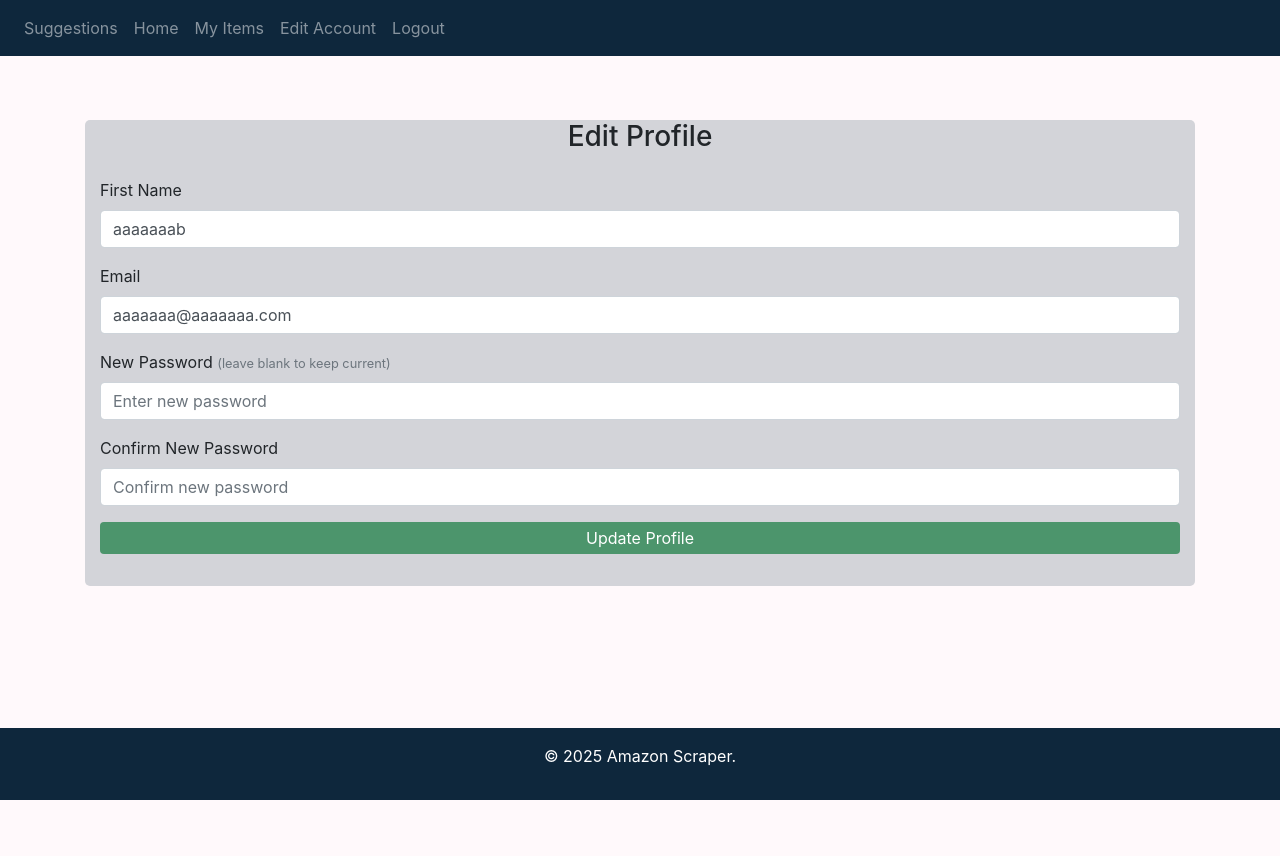
After one commit to LilieStead/pyWebDev, a Flask app: page /profile in a window 1280 px wide. The commit adds this page. Run offline with Flask 3, Linux system fonts and the light colour scheme; a user stored in the database is signed in; some libraries are stand-ins or nearby versions.

Commit message:
Update account

```diff
--- a/website/auth.py
+++ b/website/auth.py
@@ -1,16 +1,17 @@
 from flask import Blueprint, render_template, request, flash, redirect, url_for, session
 from werkzeug.security import generate_password_hash, check_password_hash
 from flask_login import login_user, logout_user, login_required, current_user
-from .models import db, User
+from .models import db, User, Product
 import re
-from .models import db, User, Product  # ← make sure Product is included
-
 
 auth = Blueprint('auth', __name__)
 
 # Login route
 @auth.route('/login', methods=['GET', 'POST'])
 def login():
+    if current_user.is_authenticated:
+        return redirect(url_for('views.home'))  # Redirect logged-in users
+
     if request.method == 'POST':
         email = request.form.get('email', '').strip()
         password = request.form.get('password', '').strip()
@@ -56,6 +57,9 @@ def logout():
 # Signup route
 @auth.route('/signup', methods=['GET', 'POST'])
 def signup():
+    if current_user.is_authenticated:
+        return redirect(url_for('views.home'))  # Redirect logged-in users
+
     if request.method == 'POST':
         email = request.form.get('email', '').strip()
         first_name = request.form.get('firstName', '').strip()
@@ -107,7 +111,6 @@ def show_name(user_id):
         return "User not found"
 
 
-
 @auth.route('/usersitems', methods=['GET', 'POST'])
 @login_required
 def load_items():
@@ -129,3 +132,62 @@ def remove_product(product_id):
         flash('Product not found in your account.', category='warning')
 
     return redirect(url_for('auth.load_items'))
+
+
+
+
+
+
+
+@auth.route('/profile', methods=['GET', 'POST'])
+@login_required
+def profile():
+    if request.method == 'POST':
+        new_email = request.form.get('email', '').strip()
+        new_first_name = request.form.get('firstName', '').strip()
+        password1 = request.form.get('password1', '')
+        password2 = request.form.get('password2', '')
+
+        email_regex = r'^[^\s@]+@[^\s@]+\.[^\s@]+$'
+
+        # Validate email format
+        if not re.match(email_regex, new_email):
+            flash('Invalid email format. Please enter a valid email.', category='danger')
+            return render_template('profile.html', user=current_user)
+
+        # Validate first name length
+        if len(new_first_name) < 2:
+            flash('First name must be greater than 1 character.', category='danger')
+            return render_template('profile.html', user=current_user)
+
+        # Check if the new email is already used by another user
+        user_with_email = User.query.filter_by(email=new_email).first()
+        if user_with_email and user_with_email.id != current_user.id:
+            flash('Email is already in use by another account.', category='danger')
+            return render_template('profile.html', user=current_user)
+
+        # Only update password if provided
+        if password1 or password2:
+            if password1 != password2:
+                flash('Passwords do not match.', category='danger')
+                return render_template('profile.html', user=current_user)
+            if len(password1) < 7:
+                flash('Password needs to be at least 7 characters.', category='danger')
+                return render_template('profile.html', user=current_user)
+            current_user.password = generate_password_hash(password1, method='pbkdf2:sha256')
+
+        # Update the name and email regardless
+        current_user.first_Name = new_first_name
+        current_user.email = new_email
+
+        db.session.commit()
+
+        # Update session info
+        session['user_email'] = new_email
+        session['first_name'] = new_first_name
+
+        flash('Profile updated successfully!', category='success')
+        return redirect(url_for('auth.profile'))
+
+    # GET request - render the profile form with current user info
+    return render_template('profile.html', user=current_user)
--- /dev/null
+++ b/website/static/js/editVal.js
@@ -0,0 +1,61 @@
+function editVal(event) {
+    var form = document.getElementById("profileform");
+
+    var firstName = form.firstName.value.trim();
+    var email = form.email.value.trim();
+    var password1 = form.password1.value;
+    var password2 = form.password2.value;
+
+    // Clear previous errors
+    document.getElementById("firstNameerror").textContent = "";
+    document.getElementById("emailerror").textContent = "";
+    document.getElementById("password1error").textContent = "";
+    document.getElementById("password2error").textContent = "";
+
+    var pass = true;
+
+    if (firstName.length === 0) {
+        document.getElementById("firstNameerror").textContent = "First name cannot be empty.";
+        pass = false;
+    } else if (firstName.length < 2) {
+        document.getElementById("firstNameerror").textContent = "First name is too short (Min 2 characters)";
+        pass = false;
+    } else if (firstName.length > 30) {
+        document.getElementById("firstNameerror").textContent = "First name is too long (Max 30 characters)";
+        pass = false;
+    }
+
+    // Email validation (required)
+    var emailRegex = /^[^\s@]+@[^\s@]+\.[^\s@]+$/;
+    if (!email) {
+        document.getElementById("emailerror").textContent = "Email cannot be empty.";
+        pass = false;
+    } else if (email.length > 45) {
+        document.getElementById("emailerror").textContent = "Email is too long (max 45 characters).";
+        pass = false;
+    } else if (!emailRegex.test(email)) {
+        document.getElementById("emailerror").textContent = "Invalid email format.";
+        pass = false;
+    }
+
+    // Password validation only if new password is entered
+    if (password1.length > 0) {
+        if (password1.length < 7) {
+            document.getElementById("password1error").textContent = "Password must be at least 7 characters.";
+            pass = false;
+        } else if (password1.length > 15) {
+            document.getElementById("password1error").textContent = "Password is too long (max 15 characters).";
+            pass = false;
+        }
+
+        if (password1 !== password2) {
+            document.getElementById("password2error").textContent = "Passwords do not match.";
+            pass = false;
+        }
+    }
+
+    if (!pass) {
+        event.preventDefault(); // prevent form submit
+        console.log("Form submission prevented due to validation errors.");
+    }
+}
--- a/website/templates/base.html
+++ b/website/templates/base.html
@@ -53,6 +53,7 @@
                     <a class="nav-item nav-link" id="Landingpage" href="/">Suggestions</a>
                     <a class="nav-item nav-link" id="home" href="/home">Home</a>
                     <a class="nac-item nav-link" id="useritems" href="/usersitems">My Items</a>
+                    <a class="nav-item nav-link" id="logout" href="/profile">Edit Account</a>
                     <a class="nav-item nav-link" id="logout" href="/logout">Logout</a>
                     {% else %}
                     <a class="nav-item nav-link" id="home" href="/">Suggestions</a>
--- /dev/null
+++ b/website/templates/profile.html
@@ -0,0 +1,60 @@
+{% extends "base.html" %}
+{% block title %}Log-in{% endblock %}
+
+{% block content %}
+<div style="height: 5vh;"></div>
+    <form method="POST" class="container mt-4" id="profileform" onsubmit="editVal(event)">
+    <h3 class="text-center mb-4">Edit Profile</h3>
+
+    <div class="form-group">
+        <label for="firstName">First Name</label>
+        <input
+            type="text"
+            class="form-control"
+            id="firstName"
+            name="firstName"
+            placeholder="Enter first name"
+            value="{{ user.first_Name }}">
+        <span id="firstNameerror" class="text-danger font-weight-bold small"></span>
+    </div>
+
+    <div class="form-group">
+        <label for="email">Email</label>
+        <input
+            type="email"
+            class="form-control"
+            id="email"
+            name="email"
+            placeholder="Enter email"
+            value="{{ user.email }}">
+        <span id="emailerror" class="text-danger font-weight-bold small"></span>
+    </div>
+
+    <div class="form-group">
+        <label for="password1">New Password <small class="text-muted">(leave blank to keep current)</small></label>
+        <input
+            type="password"
+            class="form-control"
+            id="password1"
+            name="password1"
+            placeholder="Enter new password">
+        <span id="password1error" class="text-danger font-weight-bold small"></span>
+    </div>
+
+    <div class="form-group">
+        <label for="password2">Confirm New Password</label>
+        <input
+            type="password"
+            class="form-control"
+            id="password2"
+            name="password2"
+            placeholder="Confirm new password">
+        <span id="password2error" class="text-danger font-weight-bold small"></span>
+    </div>
+
+    <button type="submit" class="btn btn-primary btn-block">Update Profile</button>
+</form>
+
+</div>
+<script src="{{ url_for('static', filename='js/editVal.js') }}"></script>
+{% endblock%}
```
Also changed, not shown: README.md, instance/database.db.
